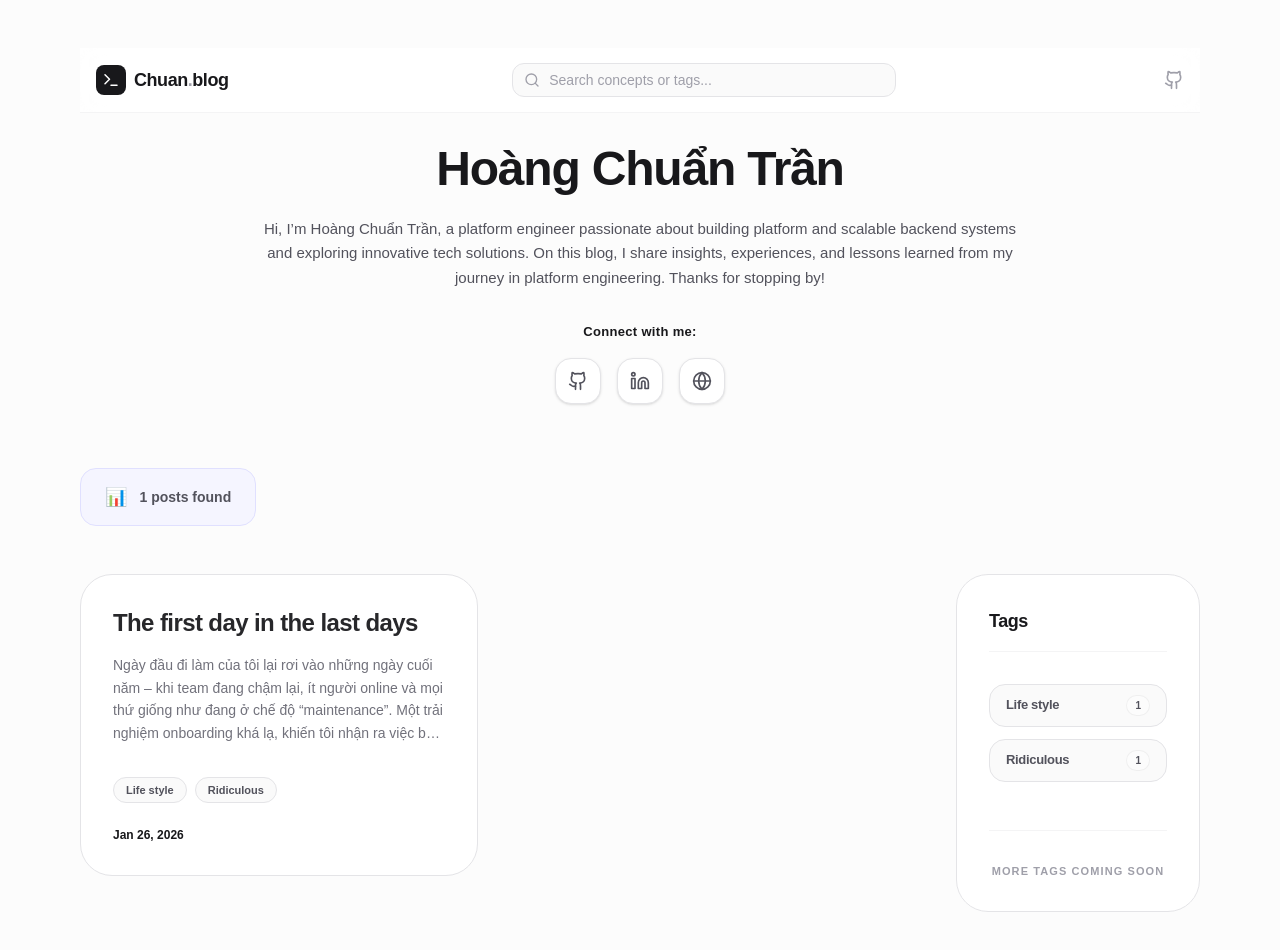
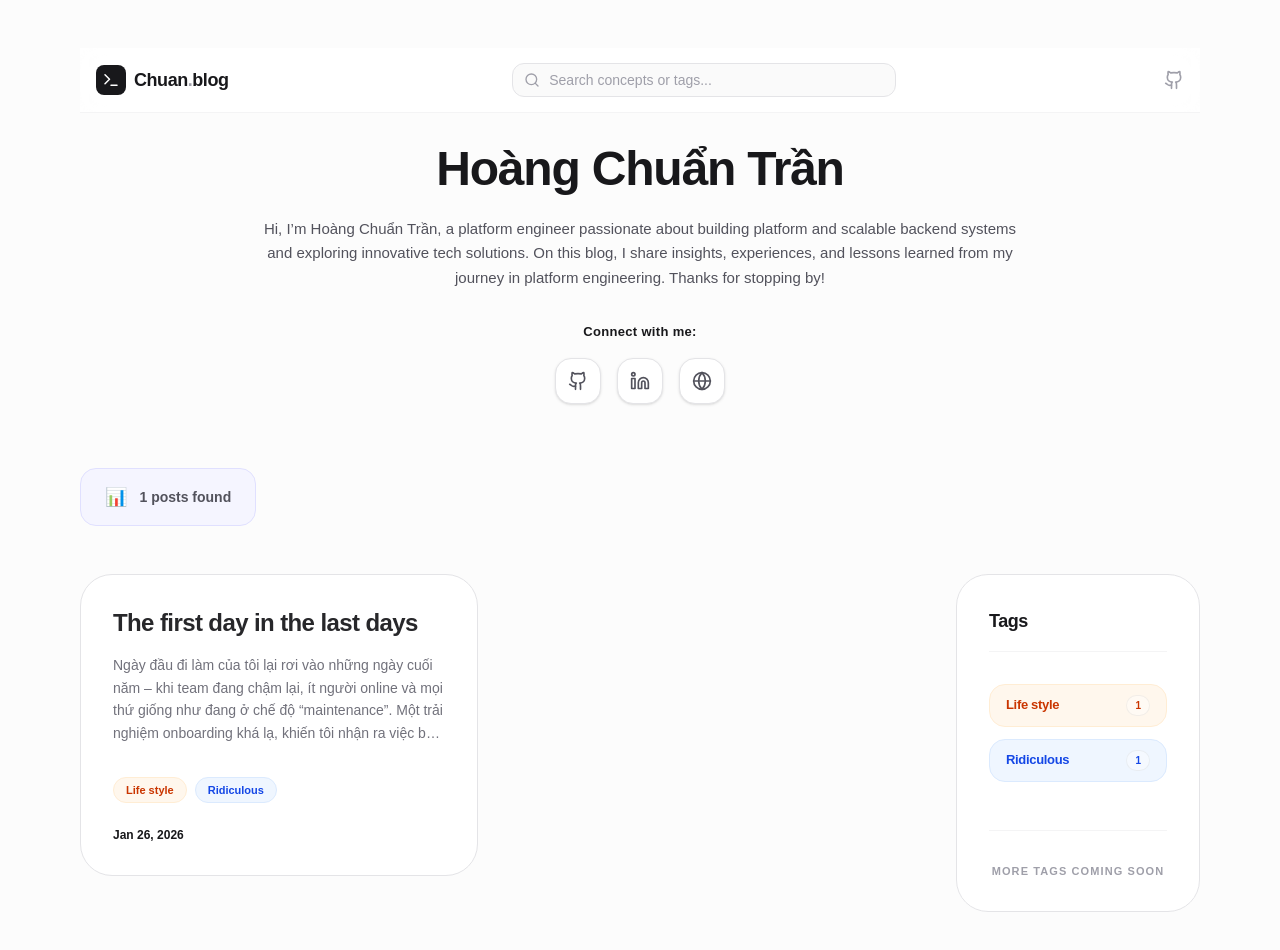
Before and after one commit to chuan99nd/blogspark, a Next.js app: page / in a window 1280 px wide. Shown: the top 950 px of the page. Built offline with nearby package versions, Linux system fonts and the light colour scheme.

Commit message:
Fix build

```diff
--- a/components/BlogCard.tsx
+++ b/components/BlogCard.tsx
@@ -2,19 +2,32 @@ import React from 'react';
 import Link from 'next/link';
 import { PostMetadata } from '../types/types';
 
+const TAG_STYLES = [
+  'bg-red-50 text-red-700 border-red-100',
+  'bg-orange-50 text-orange-700 border-orange-100',
+  'bg-purple-50 text-purple-700 border-purple-100',
+  'bg-indigo-50 text-indigo-700 border-indigo-100',
+  'bg-cyan-50 text-cyan-700 border-cyan-100',
+  'bg-yellow-50 text-yellow-700 border-yellow-100',
+  'bg-pink-50 text-pink-700 border-pink-100',
+  'bg-blue-50 text-blue-700 border-blue-100',
+  'bg-green-50 text-green-700 border-green-100',
+  'bg-zinc-50 text-zinc-700 border-zinc-200',
+];
+
+const hashString = (str: string) => {
+  let hash = 0;
+
+  for (let i = 0; i < str.length; i++) {
+    hash = str.charCodeAt(i) + ((hash << 5) - hash);
+  }
+
+  return Math.abs(hash);
+};
+
 export const getTagStyles = (tag: string) => {
-  const lowTag = tag.toLowerCase();
-  if (lowTag.includes('backend')) return 'bg-red-50 text-red-700 border-red-100';
-  if (lowTag.includes('web development')) return 'bg-orange-50 text-orange-700 border-orange-100';
-  if (lowTag.includes('front-end')) return 'bg-purple-50 text-purple-700 border-purple-100';
-  if (lowTag.includes('paper notes')) return 'bg-indigo-50 text-indigo-700 border-indigo-100';
-  if (lowTag.includes('distributed system')) return 'bg-cyan-50 text-cyan-700 border-cyan-100';
-  if (lowTag.includes('javascript')) return 'bg-yellow-50 text-yellow-700 border-yellow-100';
-  if (lowTag.includes('interview')) return 'bg-zinc-50 text-zinc-700 border-zinc-200';
-  if (lowTag.includes('c++')) return 'bg-zinc-100 text-zinc-800 border-zinc-200';
-  if (lowTag.includes('competitive programming')) return 'bg-pink-50 text-pink-700 border-pink-100';
-  if (lowTag.includes('css')) return 'bg-blue-50 text-blue-700 border-blue-100';
-  return 'bg-zinc-50 text-zinc-600 border-zinc-200';
+  const index = hashString(tag.toLowerCase()) % TAG_STYLES.length;
+  return TAG_STYLES[index];
 };
 
 interface BlogCardProps {
```
